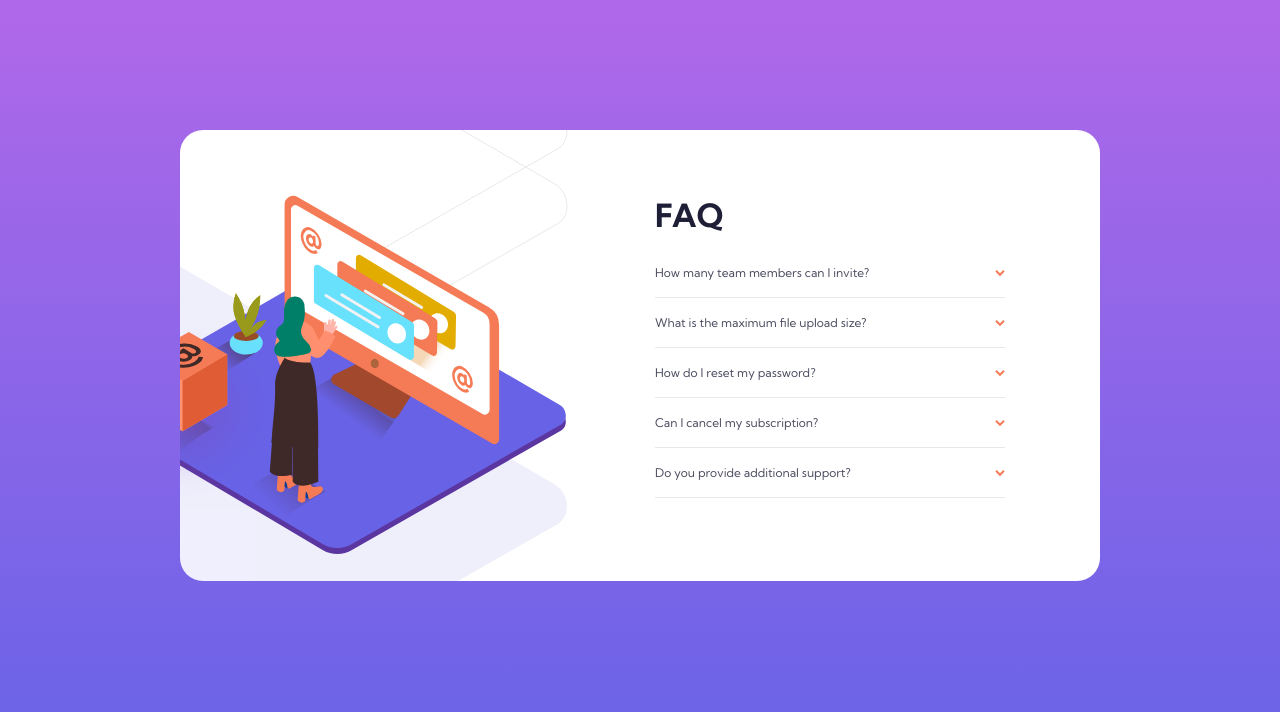
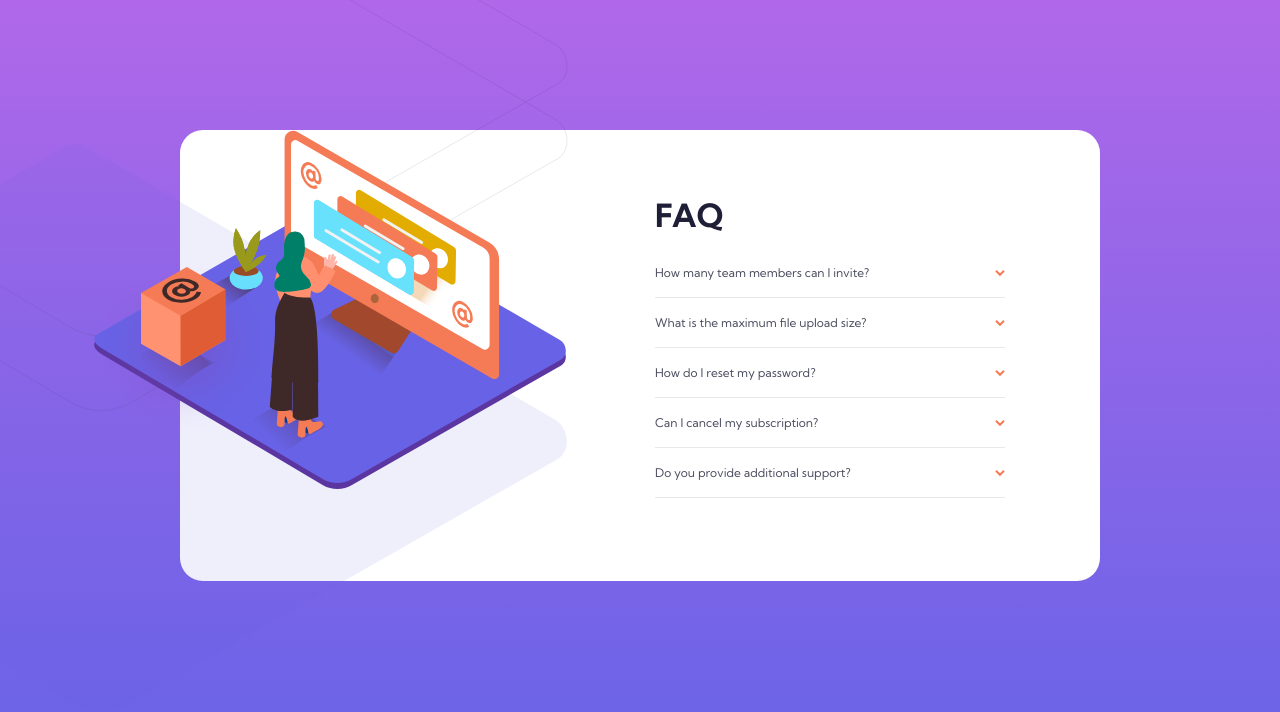
Before and after one commit to miguelzaga/faq-accordion-card, a React (Vite) app: page / in a window 1280 px wide. Shown: the top 712 px of the page. Built offline with nearby package versions, Linux system fonts and the light colour scheme.

Commit message:
adjusted position of the background

```diff
--- a/src/scss/05-components/_card.scss
+++ b/src/scss/05-components/_card.scss
@@ -6,10 +6,10 @@
   background-color: white;
   border-radius: 23px;
   padding: 132px 24px 48px;
+  position: relative;
   @include breakpoint($lg) {
     max-width: 920px;
     padding: 65px 95px 83px 0;
-    overflow: clip;
   }
 
   &__wrapper {
@@ -19,13 +19,22 @@
     }
   }
 
+  &__bg {
+    width: 100%;
+    height: 100%;
+    position: absolute;
+    top: 0;
+    left: 0;
+  }
+
   &__picture {
     position: relative;
-    top: -240px;
+    top: -108px;
     max-width: 237px;
     margin: auto;
 
     &--desktop {
+      display: none;
     }
 
     @include breakpoint($lg) {
@@ -67,7 +76,7 @@
   &__illustration-box {
     position: absolute;
     top: 135px;
-    left: -85px;
+    left: -87px;
     max-width: 180px;
   }
 
```
